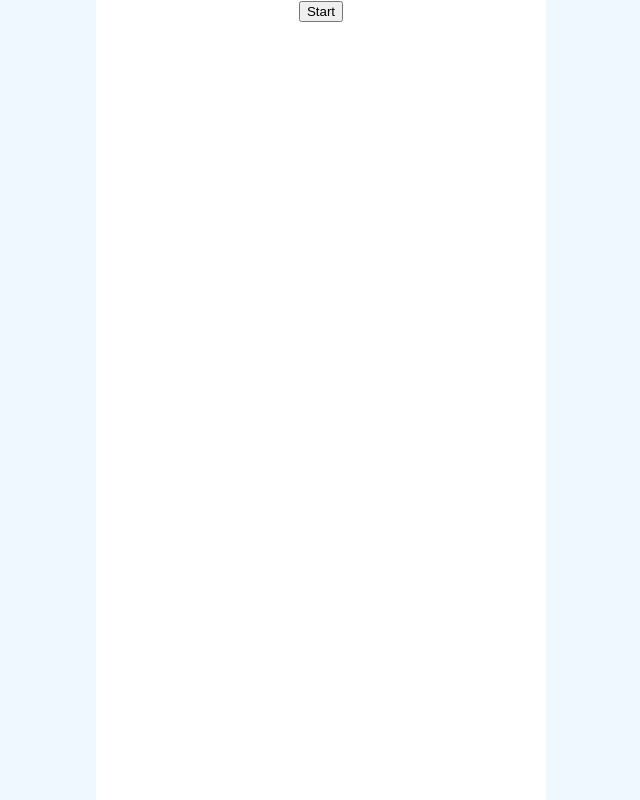
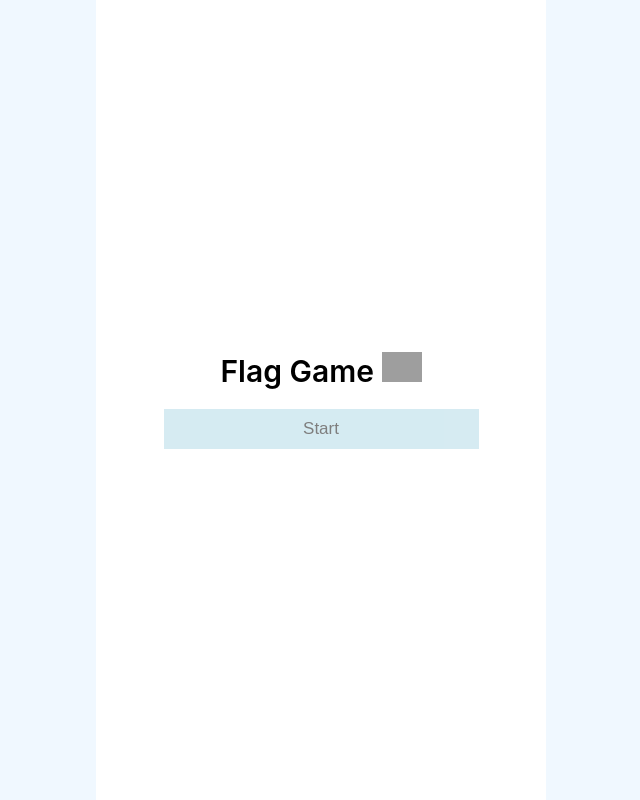
Before and after one commit to lyukidon/flag, a React (Create React App) app: page / in a window 1280 px wide. Shown: the whole page, without its empty margins (319-959 px from the left). Built offline with nearby package versions, Linux system fonts and the light colour scheme; grey boxes are pictures that could not be loaded.

Commit message:
add style in start and result pages

```diff
--- a/src/comp/GameTemplate.js
+++ b/src/comp/GameTemplate.js
@@ -31,7 +31,7 @@ function GameTemplate() {
         setRandomCountryCode(CountryCodes[Math.floor(Math.random() * 248)]);
     }, [point]);
 
-    const [time, setTime] = useState(60);
+    const [time, setTime] = useState(1);
 
     useEffect(() => {
         if (time > 0) {
--- a/src/comp/UserChoiceTemplate.js
+++ b/src/comp/UserChoiceTemplate.js
@@ -12,6 +12,7 @@ const UserChoiceTemplateBlock = styled.div`
     &:hover {
         opacity: 1;
     }
+    font-size: 17px;
 `;
 
 function UserChoiceTemplate({ answer, setPoint, countWrong }) {
--- a/src/pages/GameResult.js
+++ b/src/pages/GameResult.js
@@ -1,6 +1,6 @@
-import React from 'react';
-import styled from 'styled-components';
-import { CountryCodes } from '../data/CountryCodes';
+import React from "react";
+import styled from "styled-components";
+import { CountryCodes } from "../data/CountryCodes";
 
 const GameTemplateBlock = styled.div`
     margin: 0 auto;
@@ -12,15 +12,35 @@ const GameTemplateBlock = styled.div`
     background-color: #fff;
 
     text-align: center;
+    display: flex;
+    flex-direction: column;
+    justify-content: center;
+    align-items: center;
+    > div {
+        margin-bottom: 20px;
+        font-size: 20px;
+        font-weight: 500;
+    }
+    > button {
+        width: 70%;
+        height: 40px;
+        opacity: 0.5;
+        background-color: lightblue;
+        &:hover {
+            opacity: 1;
+        }
+        border: none;
+        font-size: 17px;
+        font-weight: 400;
+    }
 `;
 
-export default ({point, wrong, setTime, setPoint, setRandomCountryCode}) => {
-
+export default ({ point, wrong, setTime, setPoint, setRandomCountryCode }) => {
     const onClick = () => {
-        setTime(60)
-        setPoint(0)
+        setTime(60);
+        setPoint(0);
         setRandomCountryCode(CountryCodes[Math.floor(Math.random() * 248)]);
-    }
+    };
 
     return (
         <GameTemplateBlock>
@@ -28,5 +48,5 @@ export default ({point, wrong, setTime, setPoint, setRandomCountryCode}) => {
             <div>wrong count: {wrong}</div>
             <button onClick={onClick}>restart</button>
         </GameTemplateBlock>
-    )
-}
+    );
+};
--- a/src/pages/GameStart.js
+++ b/src/pages/GameStart.js
@@ -1,5 +1,5 @@
-import React from 'react';
-import styled from 'styled-components';
+import React from "react";
+import styled from "styled-components";
 
 const GameTemplateBlock = styled.div`
     margin: 0 auto;
@@ -11,18 +11,40 @@ const GameTemplateBlock = styled.div`
     background-color: #fff;
 
     text-align: center;
+
+    display: flex;
+    flex-direction: column;
+    justify-content: center;
+    align-items: center;
 `;
 
-export default ({setToggle}) => {
+const Title = styled.div`
+    margin-bottom: 20px;
+    font-size: 30px;
+    font-weight: 600;
+`
 
+const Button = styled.button`
+    width: 70%;
+    height: 40px;
+    opacity: 0.5;
+    background-color: lightblue;
+    &:hover {
+        opacity: 1;
+    }
+    border:none;
+    font-size: 17px;
+`;
+
+export default ({ setToggle }) => {
     const onClick = () => {
-        setToggle(prev => !prev)
-    }
+        setToggle((prev) => !prev);
+    };
 
-    return(
+    return (
         <GameTemplateBlock>
-            <button onClick={onClick}>Start</button>
+            <Title>Flag Game <img height={30} src="https://flagcdn.com/120x90/kr.png"></img></Title>
+            <Button onClick={onClick}>Start</Button>
         </GameTemplateBlock>
-    )
-
-}
+    );
+};
```
Also changed, not shown: 1 other file (tests, documents, lock files or other folders).
